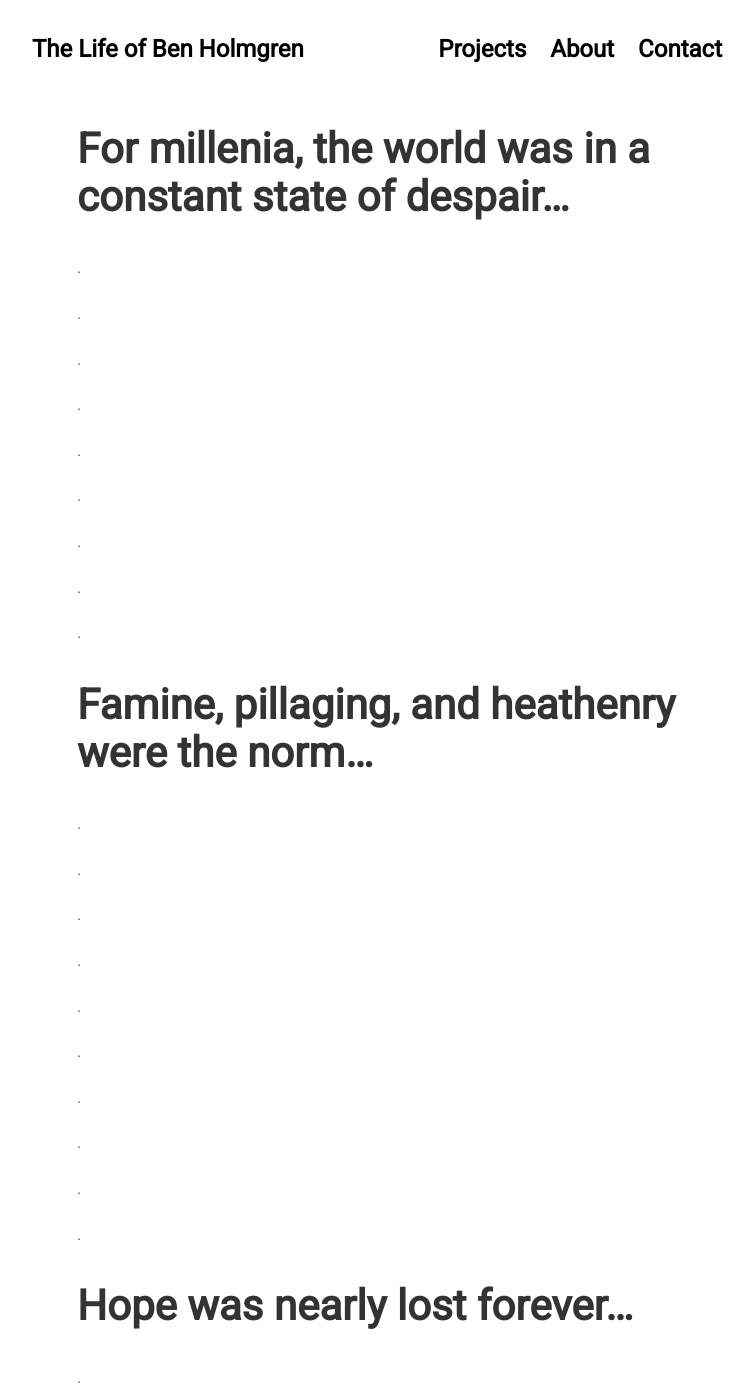
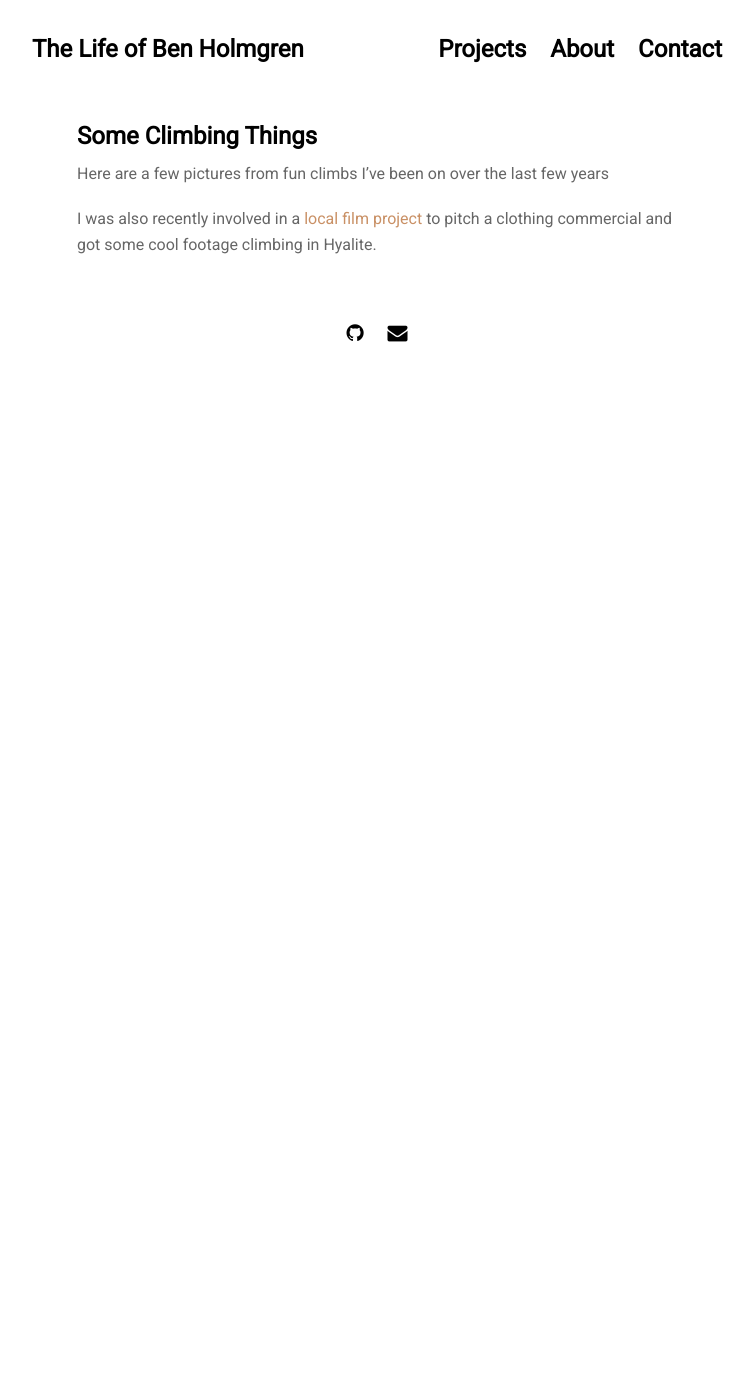
Before and after one commit to benholmgren/BH_modest_glimpse, a Jekyll site: the page built from projects/proj-3.md, in a window 1280 px wide and 1400 px high. Shown: the whole window, without its empty margins (263-1017 px from the left). Built offline with Jekyll 4.4.1, drawn with Linux system fonts in a browser that asks for light colours; nearby versions of some CDN libraries; some of the changed text lies outside the part shown.

```diff
--- a/_data/settings.yml
+++ b/_data/settings.yml
@@ -41,7 +41,7 @@ disqus:
 about: >
   # Ben Holmgren
 
-  My name is Ben Holmgren and I made this website. This is me in some short shorts. Enjoy my site. If you don't enjoy my site, feel free to [ravage my github](https://github.com/benholmgren) in revenge.
+  My name is Ben Holmgren and I made this website mostly for fun. This is me on a run at home in paradise valley, MT.
 
   <img src="/assets/img/shortshorts.jpg" alt="short shorts" height="420" width="600">
 
@@ -57,7 +57,7 @@ contact: >
 projects:
 - {name: 'Poking Video', folder: 'proj-2', file: 'projects/proj-2.html'}
 - {name: 'Modest Photo Gallery', folder: 'proj-1', file: 'projects/proj-1.html'}
-- {name: 'An Ode to Carl', folder: 'proj-3', file: 'projects/proj-3.html'}
+- {name: 'Climbing/Running', folder: 'proj-3', file: 'projects/proj-3.html'}
 
 #-------------------------------
 # Contact Section
--- a/projects/proj-3.md
+++ b/projects/proj-3.md
@@ -1,411 +1,8 @@
 ---
 layout: post
-title: ''
+title: 'Some Climbing Things'
 ---
-## For millenia, the world was in a constant state of despair...
 
-.
+Here are a few pictures from fun climbs I've been on over the last few years
 
-.
-
-.
-
-.
-
-.
-
-.
-
-.
-
-.
-
-.
-
-
-## Famine, pillaging, and heathenry were the norm...
-
-.
-
-.
-
-.
-
-.
-
-.
-
-.
-
-.
-
-.
-
-.
-
-.
-
-## Hope was nearly lost forever...
-
-.
-
-.
-
-.
-
-.
-
-.
-
-.
-
-.
-
-.
-
-.
-
-.
-
-## We just
-
-.
-
-.
-
-.
-
-.
-
-.
-
-.
-
-.
-
-.
-
-.
-
-.
-
-## needed
-
-.
-
-.
-
-.
-
-.
-
-.
-
-.
-
-.
-
-.
-
-.
-
-.
-
-## one
-
-.
-
-.
-
-.
-
-.
-
-.
-
-.
-
-.
-
-.
-
-.
-
-.
-
-## thing.
-
-.
-
-.
-
-.
-
-.
-
-.
-
-.
-
-.
-
-.
-
-.
-
-.
-
-# A hero
-
-.
-
-.
-
-.
-
-.
-
-.
-
-.
-
-.
-
-.
-
-.
-
-.
-
-## And there was only one man
-
-.
-
-.
-
-.
-
-.
-
-.
-
-.
-
-.
-
-.
-
-.
-
-.
-
-## Half Stallion
-
-.
-
-.
-
-.
-
-.
-
-.
-
-.
-
-.
-
-.
-
-.
-
-.
-
-## Half Einstein
-
-.
-
-.
-
-.
-
-.
-
-.
-
-.
-
-.
-
-.
-
-.
-
-.
-
-## and Half Matthew Mcconaughey
-
-.
-
-.
-
-.
-
-.
-
-.
-
-.
-
-.
-
-.
-
-.
-
-.
-
-## who stood a chance
-
-.
-
-.
-
-.
-
-.
-
-.
-
-.
-
-.
-
-.
-
-.
-
-.
-
-## at saving humanity's dream of a better world.
-
-.
-
-.
-
-.
-
-.
-
-.
-
-.
-
-.
-
-.
-
-.
-
-.
-
-## Forged from the lore of old.
-
-.
-
-.
-
-.
-
-.
-
-.
-
-.
-
-.
-
-.
-
-.
-
-.
-
-## Born to salvage our future.
-
-.
-
-.
-
-.
-
-.
-
-.
-
-.
-
-.
-
-.
-
-.
-
-.
-
-## Not the hero we needed,
-
-.
-
-.
-
-.
-
-.
-
-.
-
-.
-
-.
-
-.
-
-.
-
-.
-
-## But the hero we deserved.
-
-.
-
-.
-
-.
-
-.
-
-.
-
-.
-
-.
-
-.
-
-.
-
-.
-
-# Carl
-
-# Wheezer
-
-
-![Carl]({{ '/assets/img/Carl.png' | relative_url }})
-
-
-
-![Carl2]({{ '/assets/img/projects/proj-3/carl2.png' | relative_url }})
-
-![Carl3]({{ '/assets/img/projects/proj-3/carl3.jpg' | relative_url }})
+I was also recently involved in a [local film project](https://vimeo.com/379117515) to pitch a clothing commercial and got some cool footage climbing in Hyalite.
```
